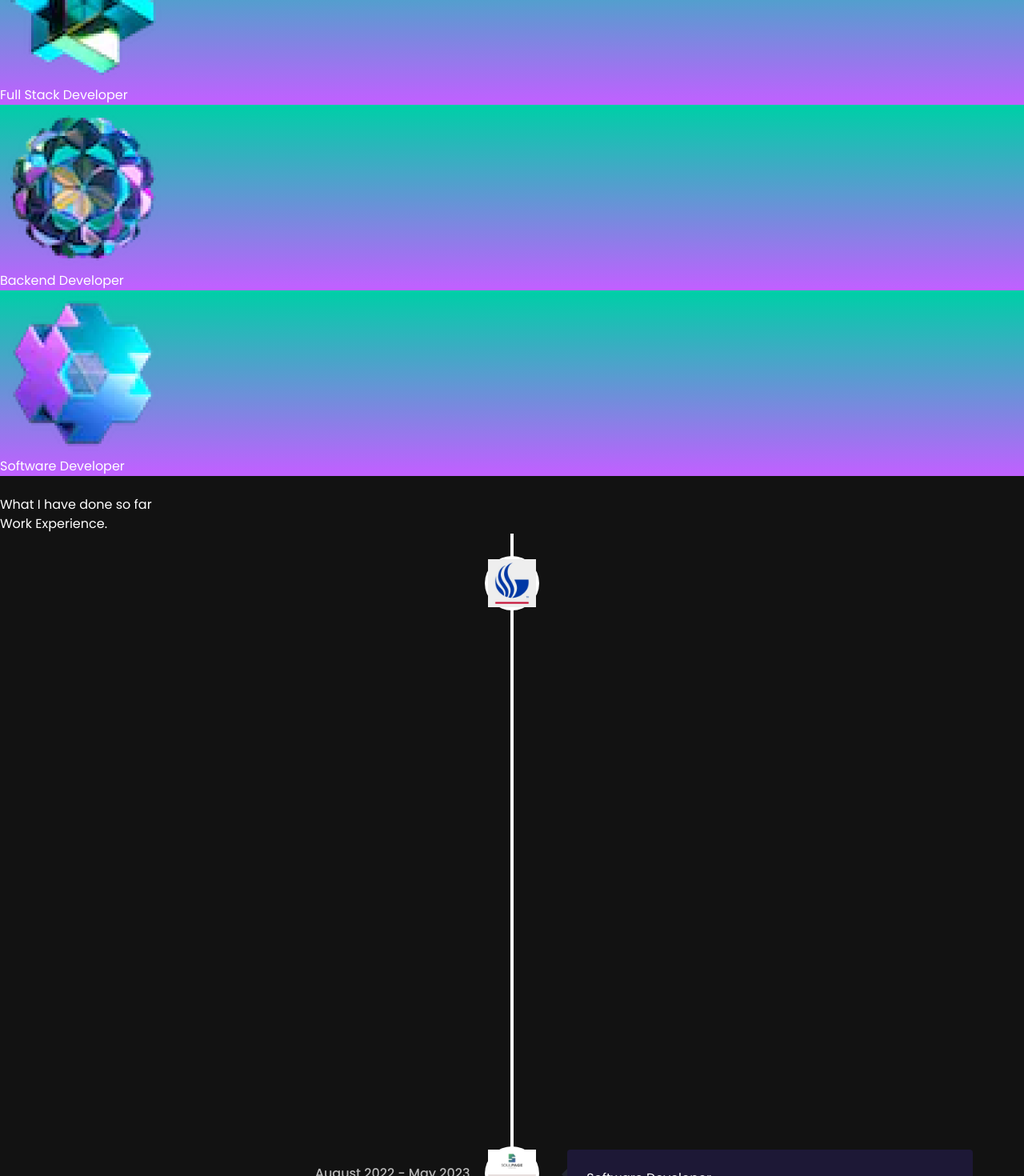
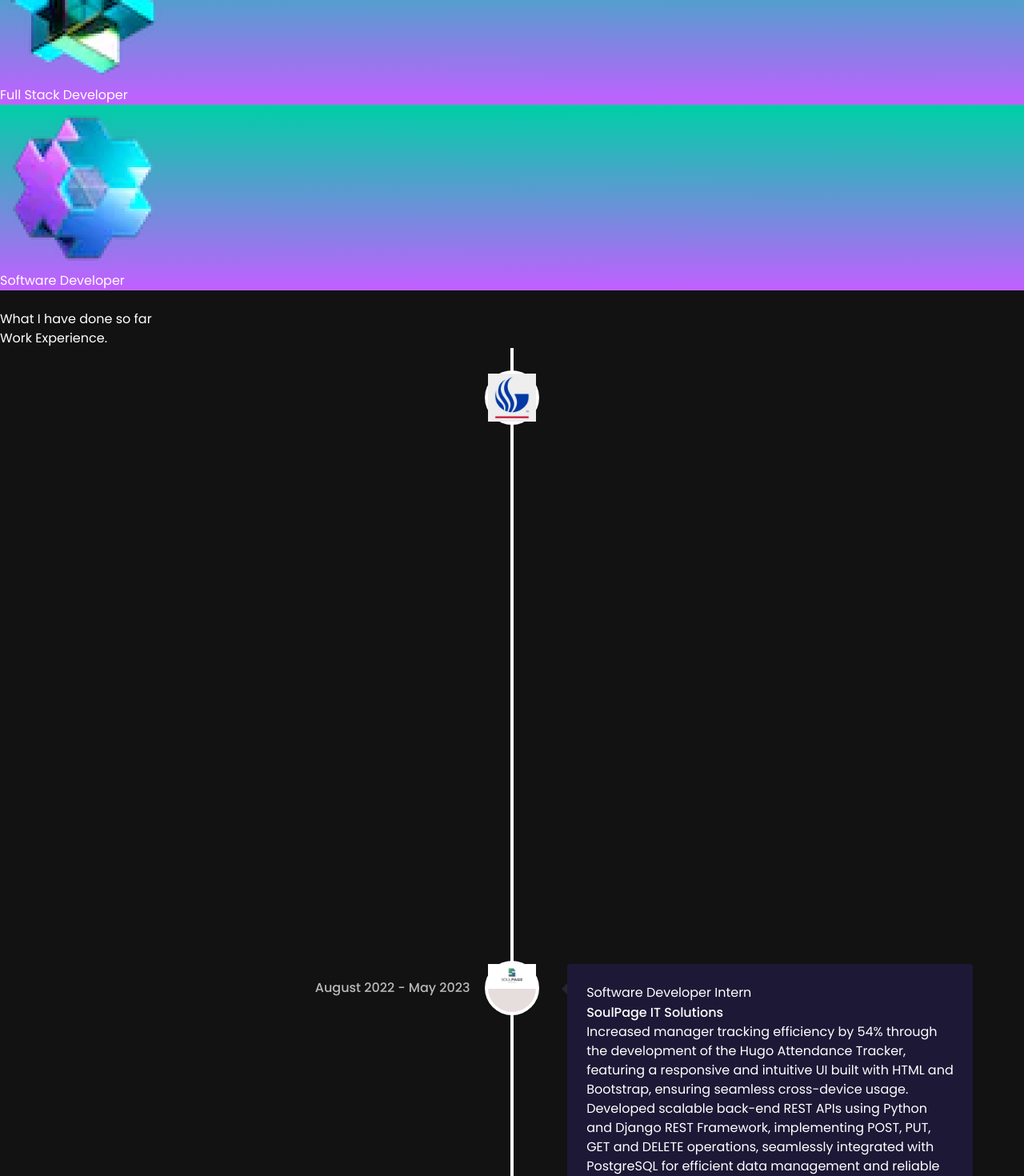
Before and after one commit to HarshithaNaladala/Portfolio, a React (Vite) app: page / in a window 1280 px wide. Shown: the part 3220-4690 px from the top of the page at 80% size. Built offline with nearby package versions, Linux system fonts and the light colour scheme.

Commit message:
Added assistantship, changed overview

```diff
--- a/src/constants/index.js
+++ b/src/constants/index.js
@@ -55,10 +55,6 @@ import {
     {
       title: "Full Stack Developer",
       icon: mobile,
-    },
-    {
-      title: "Backend Developer",
-      icon: backend,
     },
     {
       title: "Software Developer",
@@ -135,7 +131,7 @@ import {
 
   const experiences = [
     {
-      title: "Full Stack Developer",
+      title: "Full Stack Developer - Graduate Assistant",
       company_name: "CETLOE",
       icon: '/gsu.jpg',
       iconBg: "#383E56",
@@ -151,7 +147,7 @@ import {
       ],
     },
     {
-      title: "Software Developer",
+      title: "Software Developer Intern",
       company_name: "SoulPage IT Solutions",
       icon: './soulpage.jpg',
       iconBg: "#E6DEDD",
```
Also changed, not shown: 1 other file (tests, documents, lock files or other folders).
